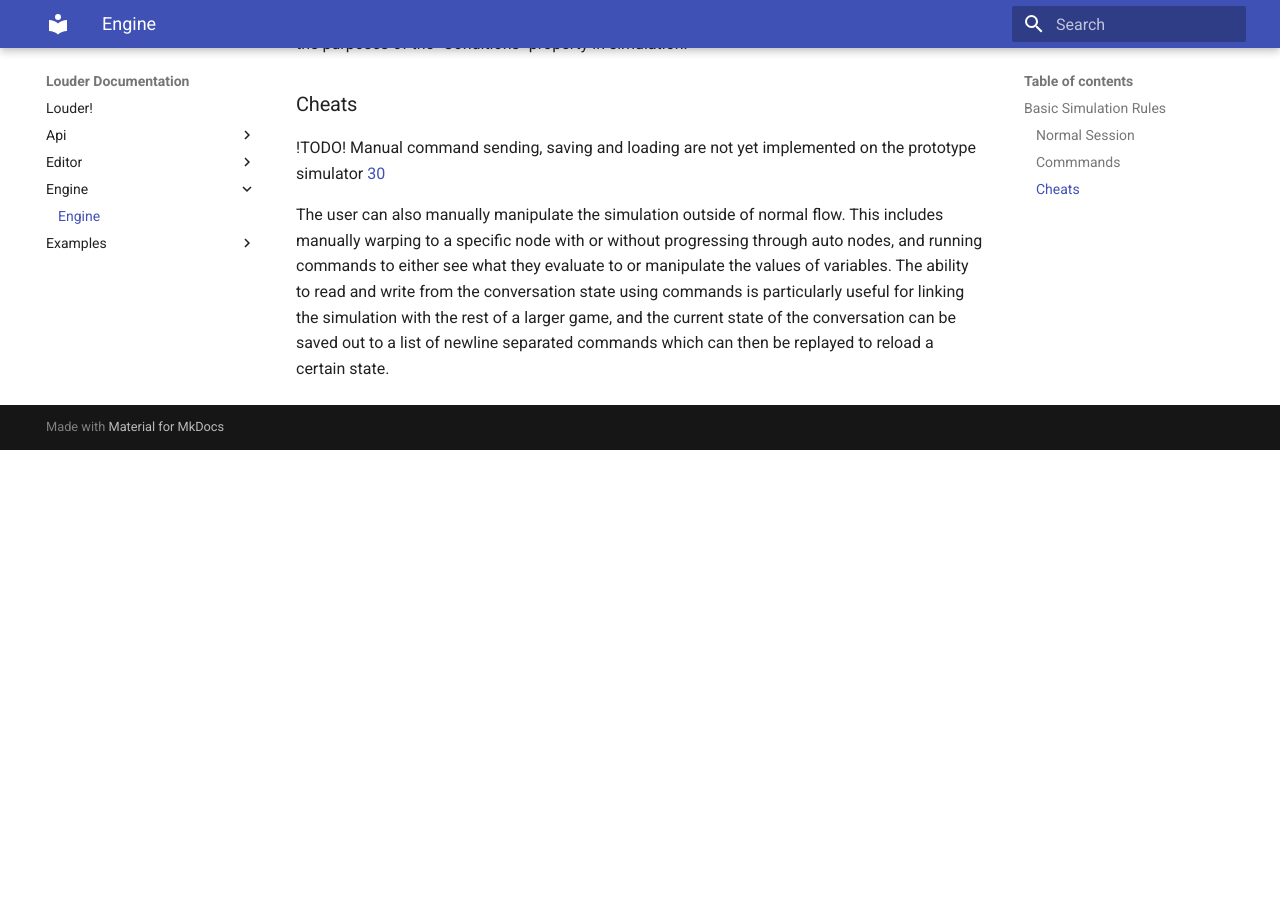
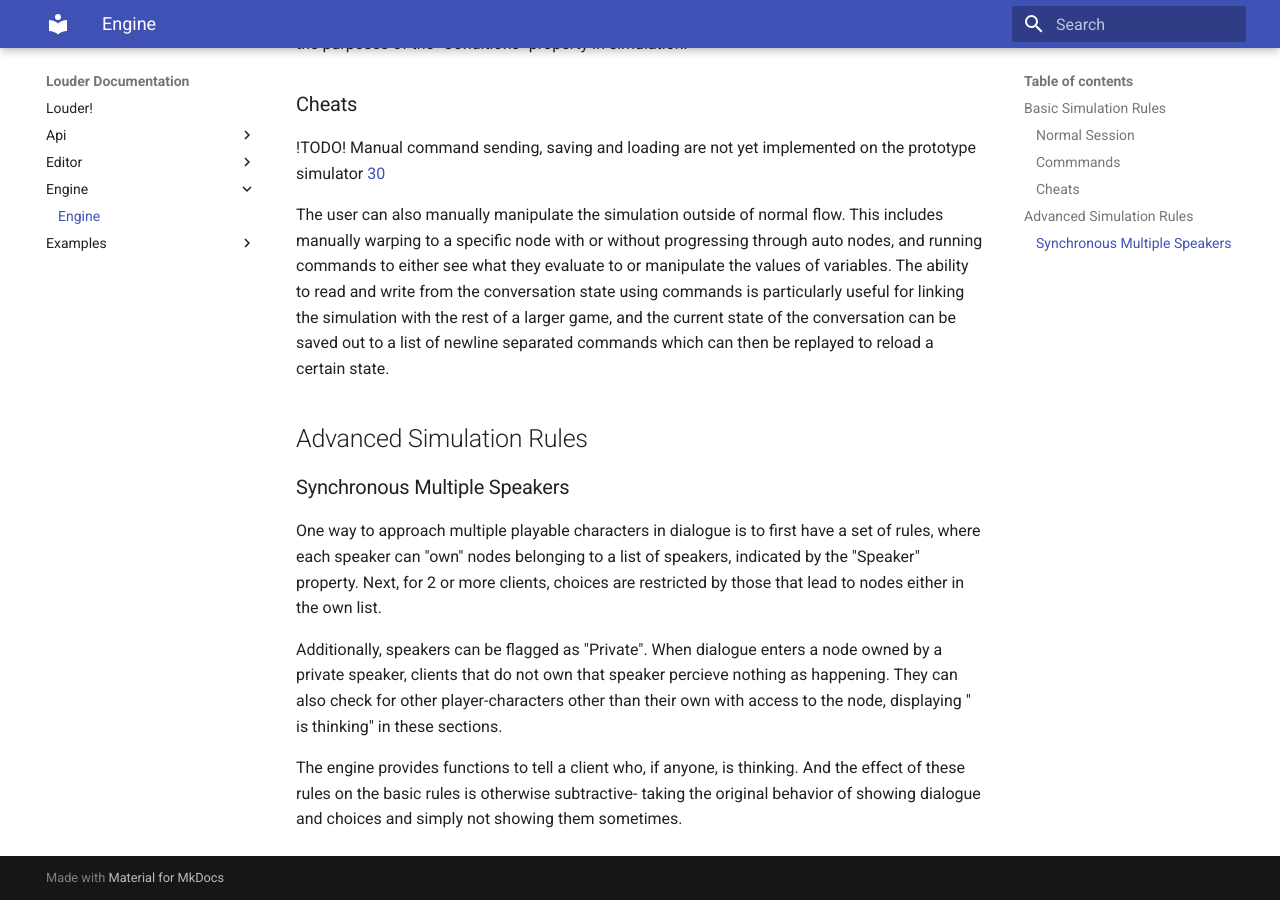
Before and after one commit to Roboticy3/Louder, an MkDocs documentation site: the page built from docs/docs/engine/index.md, in a window 1280 px wide and 900 px high, scrolled down 2669 px. Built offline with MkDocs 1.6.1 and Material for MkDocs 9.7.7, drawn with Linux system fonts in a browser that asks for light colours; before the commit the page ends 3119 px from its top, so only the background shows below that.

Commit message:
updated docs on multiplayer simulation rules

```diff
--- a/docs/docs/engine/index.md
+++ b/docs/docs/engine/index.md
@@ -54,3 +54,12 @@ Expressions always _evaluate_ to a value. The following values are treated as fa
 
 The user can also manually manipulate the simulation outside of normal flow. This includes manually warping to a specific node with or without progressing through auto nodes, and running commands to either see what they evaluate to or manipulate the values of variables. The ability to read and write from the conversation state using commands is particularly useful for linking the simulation with the rest of a larger game, and the current state of the conversation can be saved out
 to a list of newline separated commands which can then be replayed to reload a certain state.
+
+## Advanced Simulation Rules
+
+### Synchronous Multiple Speakers
+One way to approach multiple playable characters in dialogue is to first have a set of rules, where each speaker can "own" nodes belonging to a list of speakers, indicated by the "Speaker" property. Next, for 2 or more clients, choices are restricted by those that lead to nodes either in the own list.
+
+Additionally, speakers can be flagged as "Private". When dialogue enters a node owned by a private speaker, clients that do not own that speaker percieve nothing as happening. They can also check for other player-characters other than their own with access to the node, displaying "<character> is thinking" in these sections.
+
+The engine provides functions to tell a client who, if anyone, is thinking. And the effect of these rules on the basic rules is otherwise subtractive- taking the original behavior of showing dialogue and choices and simply not showing them sometimes.
```
Also changed, not shown: docs/docs/editor/index.md (+1 -1 lines).
